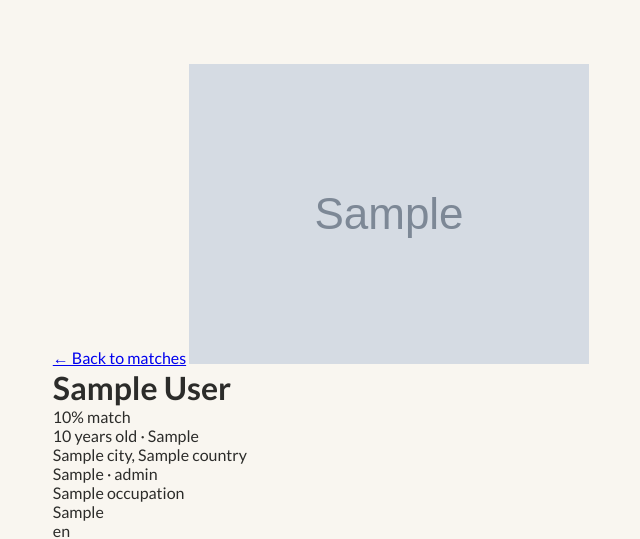
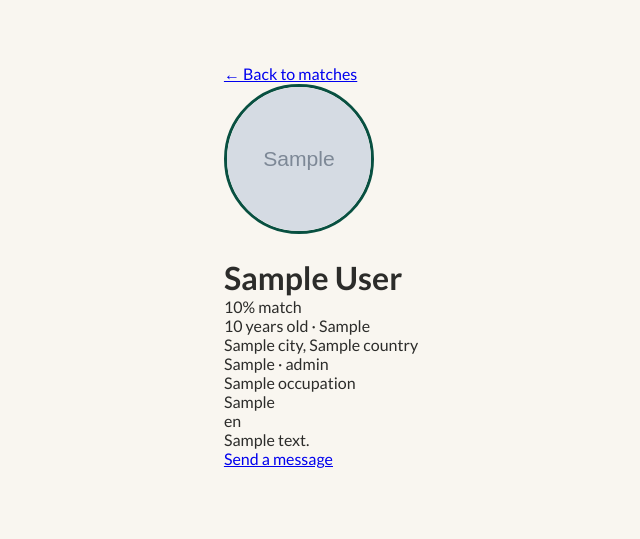
Before and after one commit to Sascha-netizen/sakina_matchmaking, a Django app: template matching/templates/matching/profile_view.html in a window 1280 px wide. Shown: the part 69-608 px from the top of the page, without its empty margins (319-959 px from the left). Run offline with Django 4.2, Linux system fonts and the light colour scheme; the template is opened without the code that fills it: most values are stand-ins (such as "Sample title", 1, 10 or a date in 2020); grey boxes marked "Sample" are stand-in pictures.

Commit message:
Fix profile view photo layout

```diff
--- a/matching/templates/matching/profile_view.html
+++ b/matching/templates/matching/profile_view.html
@@ -6,11 +6,12 @@
 <div class="container my-5">
     <a href="{% url 'matching:matches' %}">← Back to matches</a>
 
-    {% if viewed_profile.photo %}
-        <img src="{{ viewed_profile.photo.url }}" alt="Profile photo">
-    {% endif %}
-
-    <h1>{{ viewed_profile.user.first_name }} {{ viewed_profile.user.last_name }}</h1>
+    <div class="profile-header">
+        {% if viewed_profile.photo %}
+            <img src="{{ viewed_profile.photo.url }}" alt="Profile photo" class="profile-photo">
+        {% endif %}
+        <h1>{{ viewed_profile.user.first_name }} {{ viewed_profile.user.last_name }}</h1>
+    </div>
 
     {% if score %}
         <p>{{ score.score }}% match</p>
```
